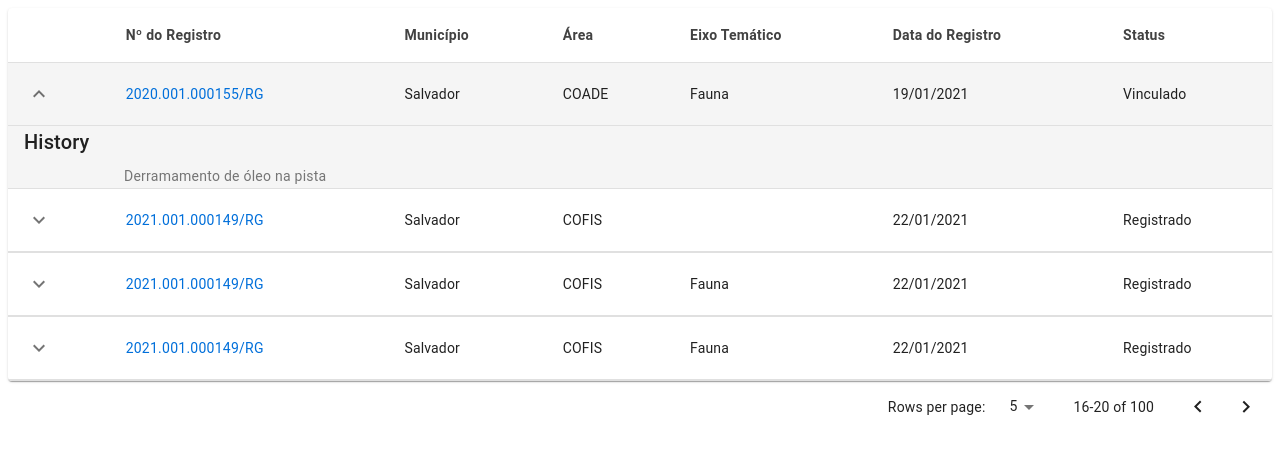
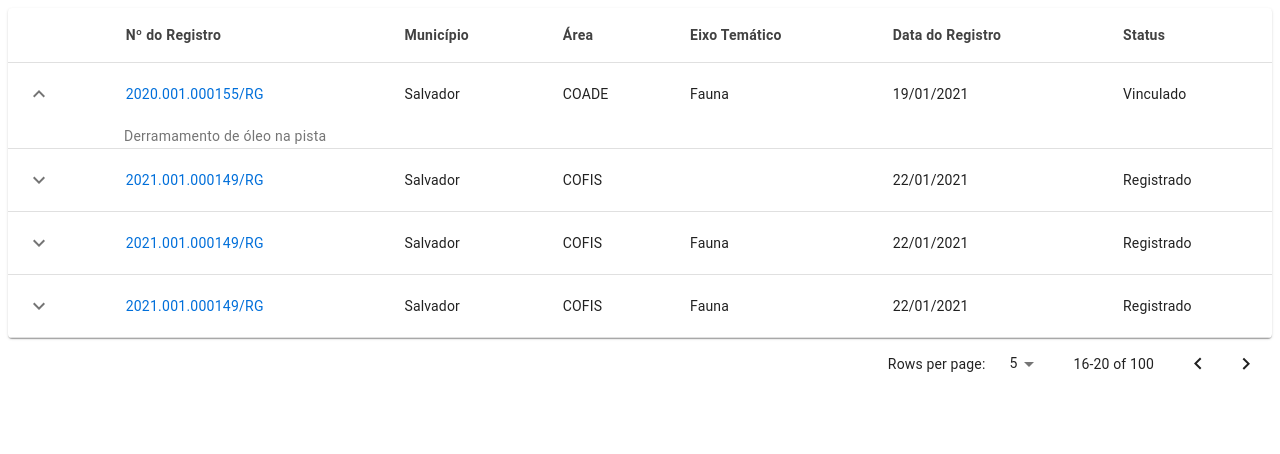
Before and after one commit to Wesleygmssa/Table-material-ui, a React (Create React App) app: page / in a window 1280 px wide. Both pictures are taken after a click on the button 39 px from the left and 94 px from the top of the page. Shown: the top 454 px of the page. Built offline with nearby package versions, Linux system fonts and the light colour scheme.

Commit message:
Verificando tabela

```diff
--- a/src/App.js
+++ b/src/App.js
@@ -52,7 +52,7 @@ function Row(props) {
   return (
     <React.Fragment>
       <Container></Container>
-      <TableRow className={(classes.root, `${isactive ? "active" : ""} `)}>
+      <TableRow className={classes.root}>
         <TableCell>
           <IconButton
             aria-label="expand row"
@@ -72,16 +72,12 @@ function Row(props) {
         <TableCell>{row.staus}</TableCell>
       </TableRow>
       <TableRow>
-        <TableCell
-          style={{ paddingBottom: 0, paddingTop: 0 }}
-          colSpan={7}
-          className={`${isactive ? "active" : ""}`}
-        >
+        <TableCell style={{ paddingBottom: 0, paddingTop: 0 }} colSpan={7}>
           <Collapse in={open} timeout="auto" unmountOnExit>
-            <Box margin={0} style={{ border: "1px solid trasnparent" }}>
-              <Typography variant="h6" gutterBottom component="div">
+            <Box margin={0}>
+              {/* <Typography variant="h6" gutterBottom component="div">
                 History
-              </Typography>
+              </Typography> */}
               <Table
                 size="small"
                 aria-label="purchases"
```
